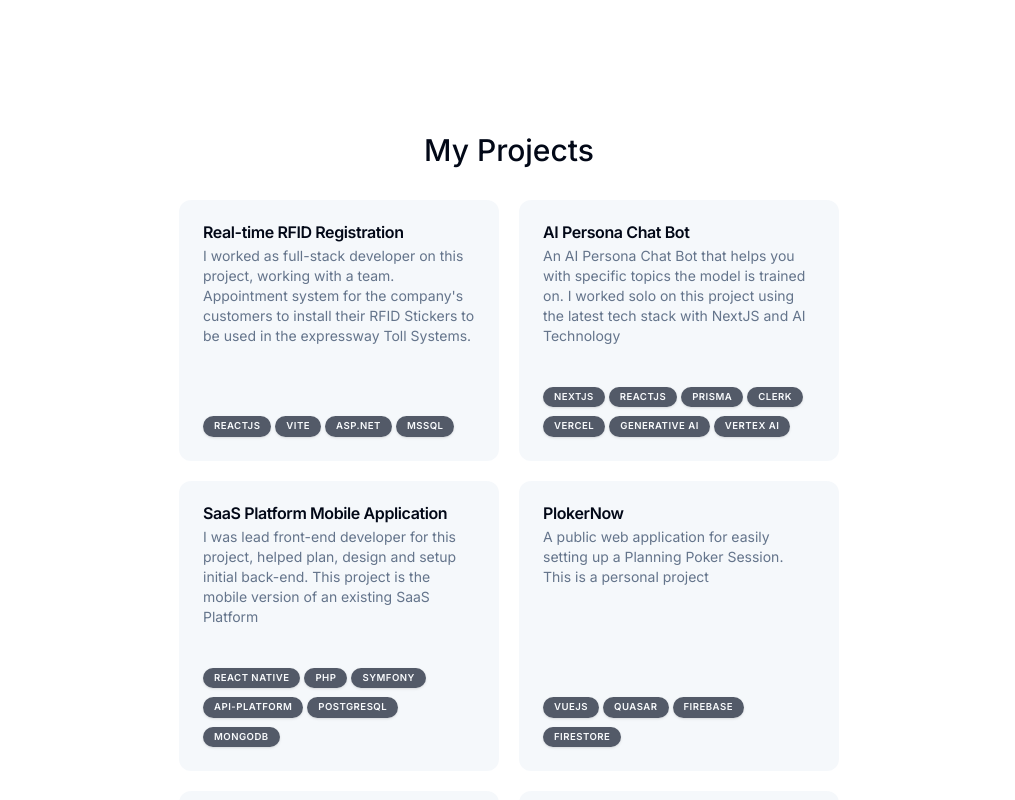
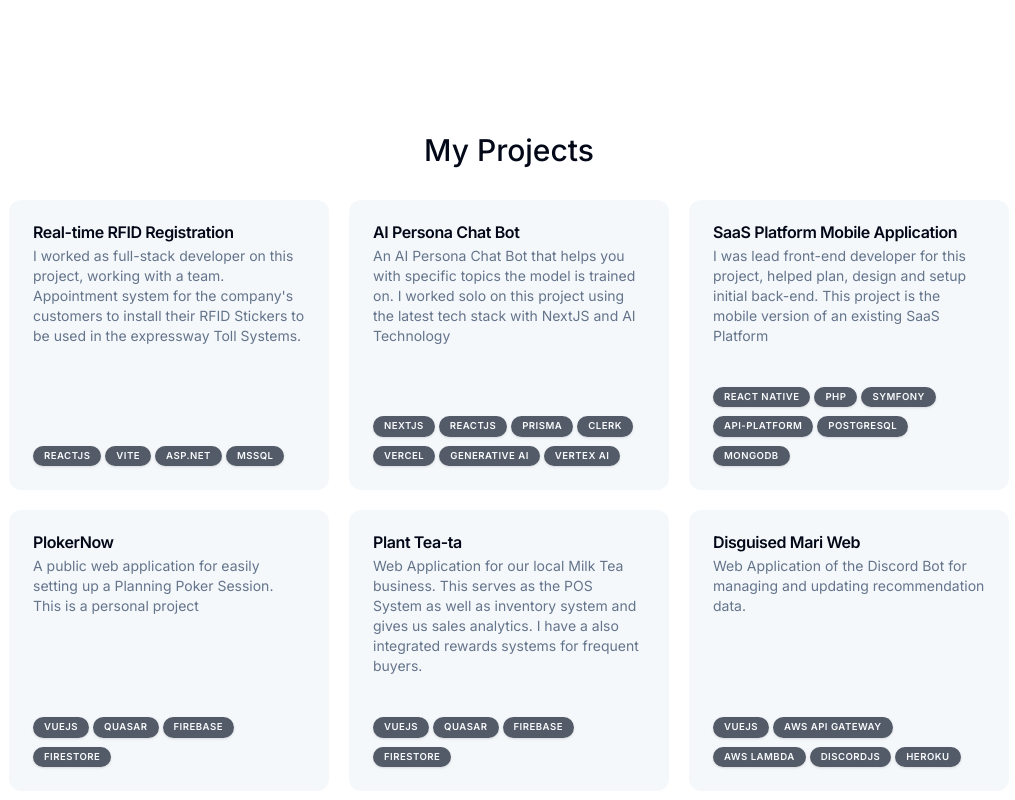
Before and after one commit to ezanglo/portfolio, a Next.js app: page / in a window 1280 px wide. Shown: the part 1720-2520 px from the top of the page, without its empty margins (131-1146 px from the left). Built offline with nearby package versions, Linux system fonts and the light colour scheme.

Commit message:
Updated flex width for projects

```diff
--- a/components/projects-section.tsx
+++ b/components/projects-section.tsx
@@ -12,7 +12,7 @@ export default function ProjectsSection() {
     <section
       id="projects"
       ref={ref}
-      className="mb-28 max-w-[53rem] scroll-mt-28 text-center sm:mb-40"
+      className="mb-28 max-w-[53rem] xl:max-w-[80rem] scroll-mt-28 text-center sm:mb-40"
     >
       <SectionHeading>My Projects</SectionHeading>
       <div className="flex flex-wrap gap-5 justify-center">
```
